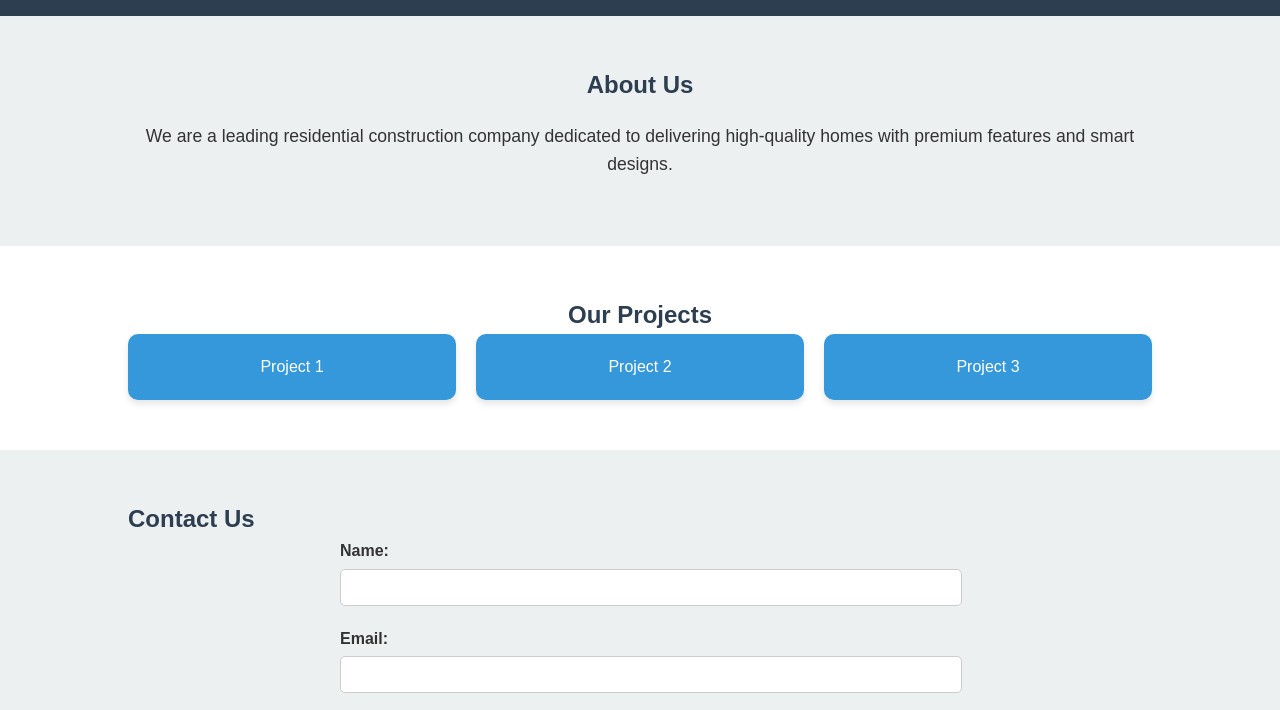
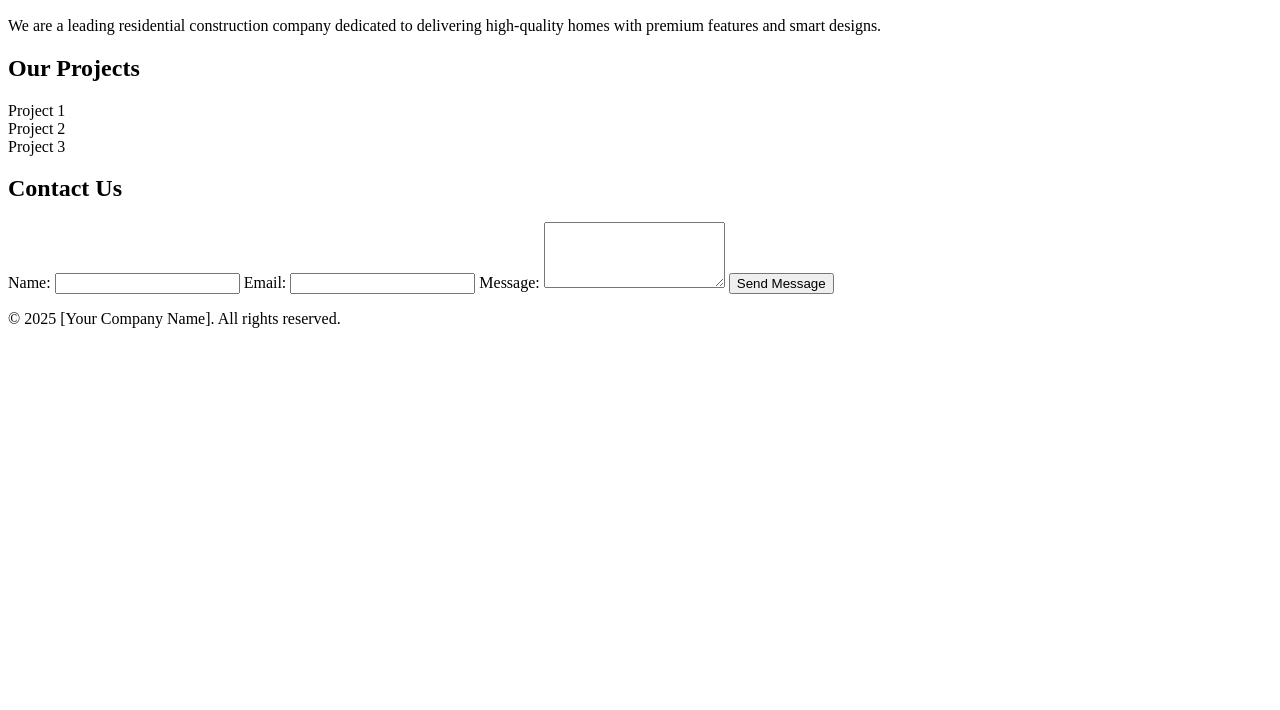
Before and after one commit to deepnifty/schonspace, a plain HTML site: page index.html in a window 1280 px wide. Shown: the part 148-858 px from the top of the page. After the commit the page ends 800 px from the top, so only its background shows below. Drawn offline with Linux system fonts and the light colour scheme.

Commit message:
styles.css

```diff
--- a/styles.css
+++ b/styles.css
@@ -1,118 +1,76 @@
-/* General Styles */
-body {
-    font-family: Arial, sans-serif;
-    margin: 0;
-    padding: 0;
-    line-height: 1.6;
-    color: #333;
-}
+<!DOCTYPE html>
+<html lang="en">
+<head>
+    <meta charset="UTF-8">
+    <meta name="viewport" content="width=device-width, initial-scale=1.0">
+    <title>Residential Construction Company</title>
+    <link rel="stylesheet" href="styles.css">
+</head>
+<body>
+    <header>
+        <div class="container">
+            <h1>Welcome to Schon</h1>
+            <p>Building Dreams, Creating Homes</p>
+            <nav>
+                <ul>
+                    <li><a href="#home">Home</a></li>
+                    <li><a href="#projects">Projects</a></li>
+                    <li><a href="#difference">Schon Difference</a></li>
+                    <li><a href="#contact">Contact Us</a></li>
+                </ul>
+            </nav>
+        </div>
+    </header>
 
-h1, h2, h3 {
-    margin: 0;
-    padding: 0;
-    color: #2c3e50;
-}
+    <main>
+        <section id="home" class="home">
+            <div class="container">
+                <h2>Welcome to Schon</h2>
+                <p>We are a leading residential construction company dedicated to delivering high-quality homes with premium features and smart designs.</p>
+            </div>
+        </section>
 
-.container {
-    width: 80%;
-    margin: 0 auto;
-}
+        <section id="projects" class="projects">
+            <div class="container">
+                <h2>Our Projects</h2>
+                <div class="project-gallery">
+                    <div class="project">Project 1</div>
+                    <div class="project">Project 2</div>
+                    <div class="project">Project 3</div>
+                </div>
+            </div>
+        </section>
 
-/* Header */
-header {
-    background: #2c3e50;
-    color: #fff;
-    padding: 20px 0;
-    text-align: center;
-}
+        <section id="difference" class="difference">
+            <div class="container">
+                <h2>The Schon Difference</h2>
+                <p>At Schon, we prioritize independent garden areas, premium fittings, smart home features, and superior construction quality to ensure every home we build is extraordinary.</p>
+            </div>
+        </section>
 
-header h1 {
-    font-size: 2.5em;
-}
+        <section id="contact" class="contact">
+            <div class="container">
+                <h2>Contact Us</h2>
+                <form action="#" method="POST">
+                    <label for="name">Name:</label>
+                    <input type="text" id="name" name="name" required>
 
-header p {
-    font-size: 1.2em;
-    margin-top: 10px;
-}
+                    <label for="email">Email:</label>
+                    <input type="email" id="email" name="email" required>
 
-/* About Section */
-.about {
-    padding: 50px 0;
-    text-align: center;
-    background: #ecf0f1;
-}
+                    <label for="message">Message:</label>
+                    <textarea id="message" name="message" rows="4" required></textarea>
 
-.about p {
-    font-size: 1.1em;
-}
+                    <button type="submit">Send Message</button>
+                </form>
+            </div>
+        </section>
+    </main>
 
-/* Projects Section */
-.projects {
-    padding: 50px 0;
-    text-align: center;
-}
-
-.project-gallery {
-    display: grid;
-    grid-template-columns: repeat(auto-fit, minmax(250px, 1fr));
-    gap: 20px;
-}
-
-.project {
-    background: #3498db;
-    color: #fff;
-    padding: 20px;
-    border-radius: 10px;
-    box-shadow: 0 4px 6px rgba(0, 0, 0, 0.1);
-}
-
-/* Contact Section */
-.contact {
-    padding: 50px 0;
-    background: #ecf0f1;
-}
-
-form {
-    max-width: 600px;
-    margin: 0 auto;
-    text-align: left;
-}
-
-label {
-    display: block;
-    margin-bottom: 5px;
-    font-weight: bold;
-}
-
-input, textarea {
-    width: 100%;
-    padding: 10px;
-    margin-bottom: 20px;
-    border: 1px solid #ccc;
-    border-radius: 5px;
-}
-
-button {
-    display: block;
-    width: 100%;
-    padding: 10px;
-    background: #2c3e50;
-    color: #fff;
-    border: none;
-    border-radius: 5px;
-    font-size: 1em;
-    cursor: pointer;
-}
-
-button:hover {
-    background: #34495e;
-}
-
-/* Footer */
-footer {
-    background: #2c3e50;
-    color: #fff;
-    text-align: center;
-    padding: 10px 0;
-    margin-top: 20px;
-}
+    <footer>
+        <div class="container">
+            <p>&copy; 2025 Schon. All rights reserved.</p>
+        </div>
+    </footer>
+</body>
+</html>
```
